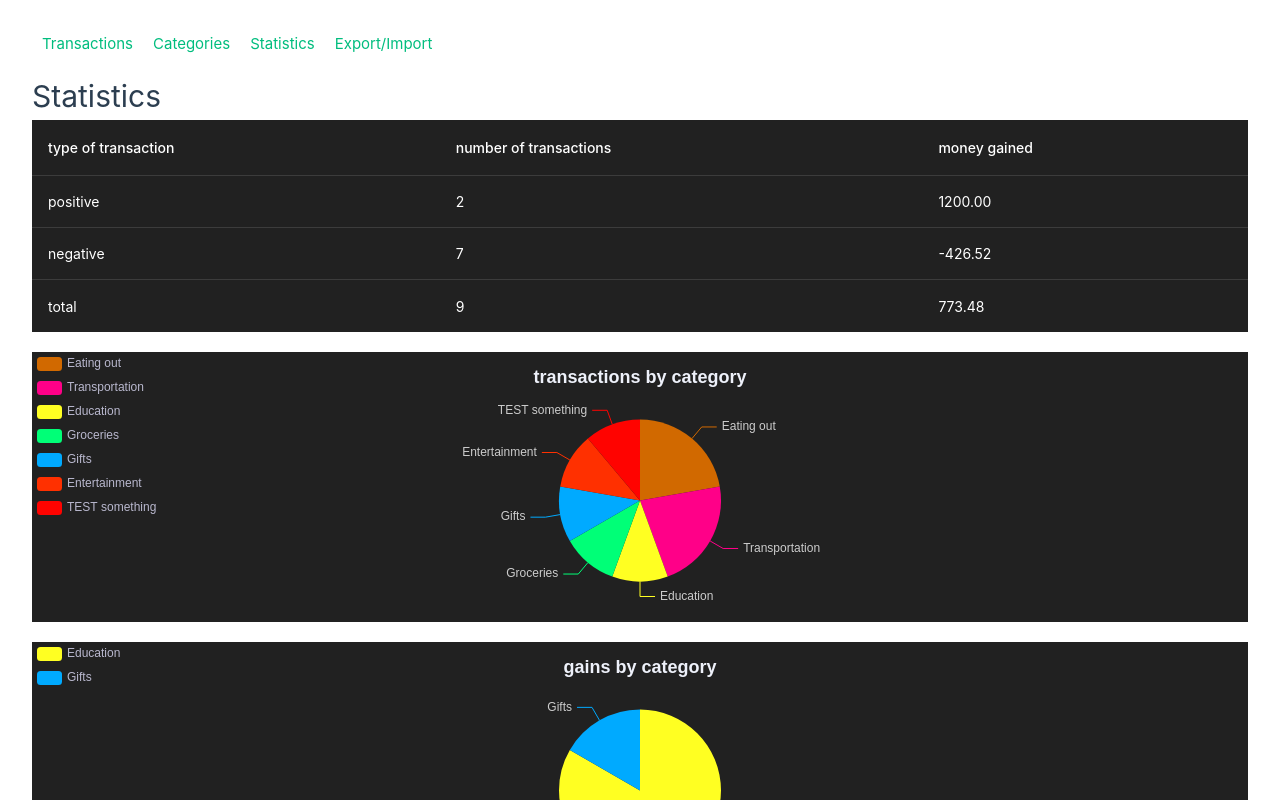
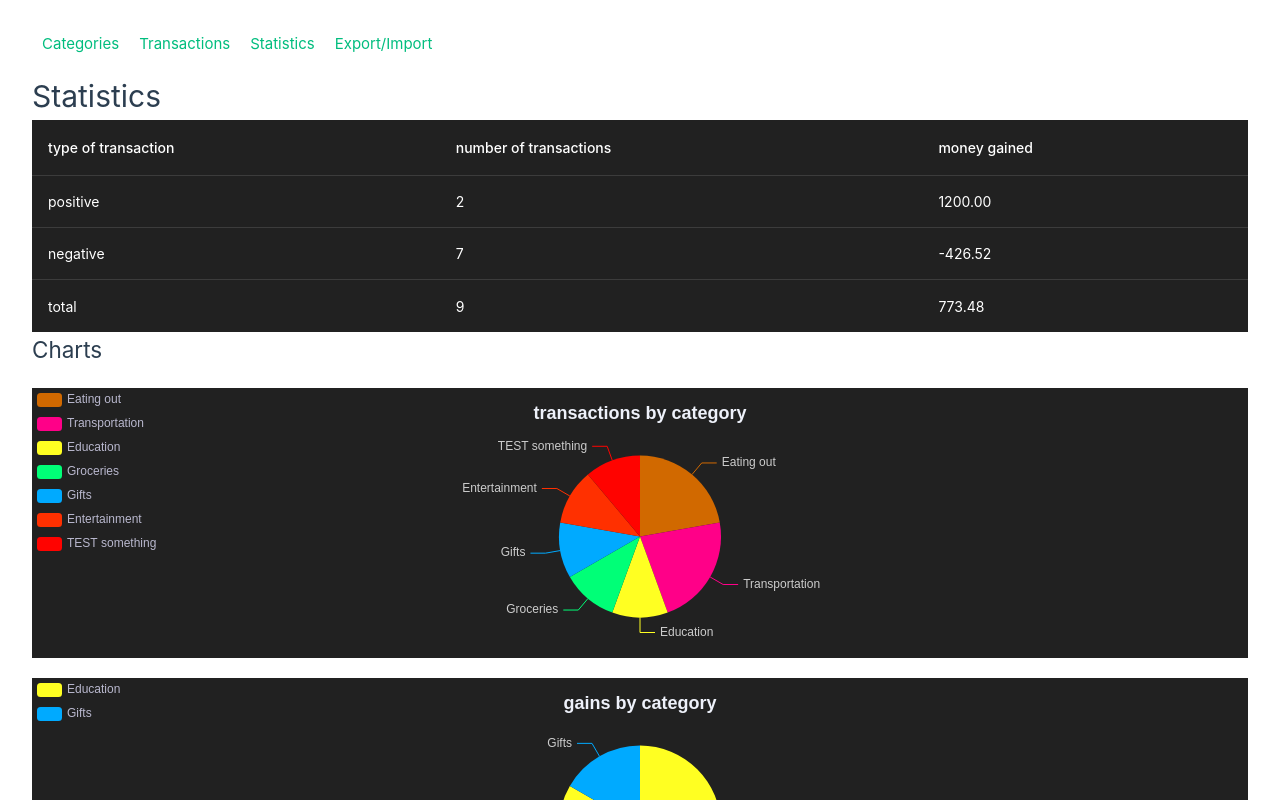
Before and after one commit to FilipTarajko/finance-manager, a Vue app: page /statistics in a window 1280 px wide. Shown: the top 800 px of the page. Built offline with nearby package versions, Linux system fonts and the light colour scheme.

Commit message:
Improve RouterLinks, add 'no transaction/categories' displays

```diff
--- a/src/App.vue
+++ b/src/App.vue
@@ -13,10 +13,10 @@ theme.global.name.value = 'dark'
 
 <template>
   <nav class="mb-4">
-    <RouterLink to="/">Transactions</RouterLink>
-    <RouterLink to="/categories">Categories</RouterLink>
-    <RouterLink to="/statistics">Statistics</RouterLink>
-    <RouterLink to="/export">Export/Import</RouterLink>
+    <RouterLink :to="{ name: 'categories' }">Categories</RouterLink>
+    <RouterLink :to="{ name: 'transactions' }">Transactions</RouterLink>
+    <RouterLink :to="{ name: 'statistics' }">Statistics</RouterLink>
+    <RouterLink :to="{ name: 'export' }">Export/Import</RouterLink>
     <!-- <v-btn @click="toggleTheme">toggle theme</v-btn> -->
   </nav>
 
--- a/src/components/StatisticsCharts.vue
+++ b/src/components/StatisticsCharts.vue
@@ -62,6 +62,8 @@ const transactionsChronologicallyForBarChart = computed(() => {
 
 
 <template>
+  <h2>Charts</h2>
+  <template v-if="categoriesStore.transactions.length">
     <PieChart
       class="chart"
       name="transactions by category"
@@ -84,6 +86,13 @@ const transactionsChronologicallyForBarChart = computed(() => {
       :input="transactionsChronologicallyForBarChart"
     />
   </template>
+  <template v-else>
+
+    There are no
+    <RouterLink :to="{ name: 'transactions' }">transactions</RouterLink>
+    , so no charts can be shown.
+  </template>
+</template>
 
 <style lang="scss">
 .chart {
--- a/src/components/TransactionComponent.vue
+++ b/src/components/TransactionComponent.vue
@@ -13,7 +13,7 @@ const categoriesStore = useCategoriesStore();
 
 
 <template>
-  <RouterLink :to="'/transactions/' + transaction.id">
+  <RouterLink :to="{ name: 'transaction', params: { transactionId: transaction.id } }">
     {{ transaction.name }}
   </RouterLink>
   : {{ transaction.amount.toFixed(2) }} (
--- a/src/components/TransactionForm.vue
+++ b/src/components/TransactionForm.vue
@@ -72,6 +72,7 @@ function editOrCreateAndAddTransaction() {
 <template>
   <h2>{{ isEditing ? 'edit transaction: ' + props.transaction.name : 'new transaction' }}</h2>
   <form
+    v-if="categoriesStore.categories.length"
     class="mb-4"
     style="width: 24rem"
   >
@@ -128,4 +129,9 @@ function editOrCreateAndAddTransaction() {
       color="warning"
     > cancel & exit </v-btn>
   </form>
+  <template v-else>
+    There are no
+    <RouterLink :to="{ name: 'categories' }">categories</RouterLink>
+    , so transactions can't be created.
+  </template>
 </template>
--- a/src/components/TransactionList.vue
+++ b/src/components/TransactionList.vue
@@ -11,6 +11,8 @@ defineProps<{
 </script>
 
 <template>
+  <template v-if="transactions.length">
+
     <v-card width="500">
       <v-virtual-scroll
         :height="300"
@@ -25,3 +27,7 @@ defineProps<{
       </v-virtual-scroll>
     </v-card>
   </template>
+  <template v-else>
+    There are no transactions
+  </template>
+</template>
--- a/src/router/index.ts
+++ b/src/router/index.ts
@@ -6,6 +6,16 @@ const router = createRouter({
   routes: [
     {
       path: '/',
+      name: 'categories',
+      component: () => import('../views/CategoriesView.vue')
+    },
+    {
+      path: '/categories/:categoryId',
+      name: 'category',
+      component: () => import('../views/CategoryDetailsView.vue')
+    },
+    {
+      path: '/transactions',
       name: 'transactions',
       component: TransactionsView
     },
@@ -13,16 +23,6 @@ const router = createRouter({
       path: '/transactions/:transactionId',
       name: 'transaction',
       component: () => import('../views/TransactionDetailsView.vue')
-    },
-    {
-      path: '/categories',
-      name: 'categories',
-      component: () => import('../views/CategoriesView.vue')
-    },
-    {
-      path: '/categories/:categoryId',
-      name: 'category',
-      component: () => import('../views/CategoryDetailsView.vue')
     },
     {
       path: '/statistics',
--- a/src/views/CategoryDetailsView.vue
+++ b/src/views/CategoryDetailsView.vue
@@ -56,7 +56,6 @@ const transactionsInCategory = computed(() => {
       >
       </CategoryEditDialog>
       <h2>Transactions</h2>
-      <template v-if="transactionsInCategory.length">
       <TransactionList
         :transactions="transactionsInCategory"
         :showDialog="showTransactionDialog"
@@ -67,10 +66,6 @@ const transactionsInCategory = computed(() => {
         :transaction="dialogTransaction"
       ></TransactionEditDialog>
     </template>
-      <template v-else>
-        There are no transactions in this category
-      </template>
-    </template>
     <template v-else> Category not found </template>
   </main>
 </template>
```
Lines whose indentation alone changed are shown as unchanged.
